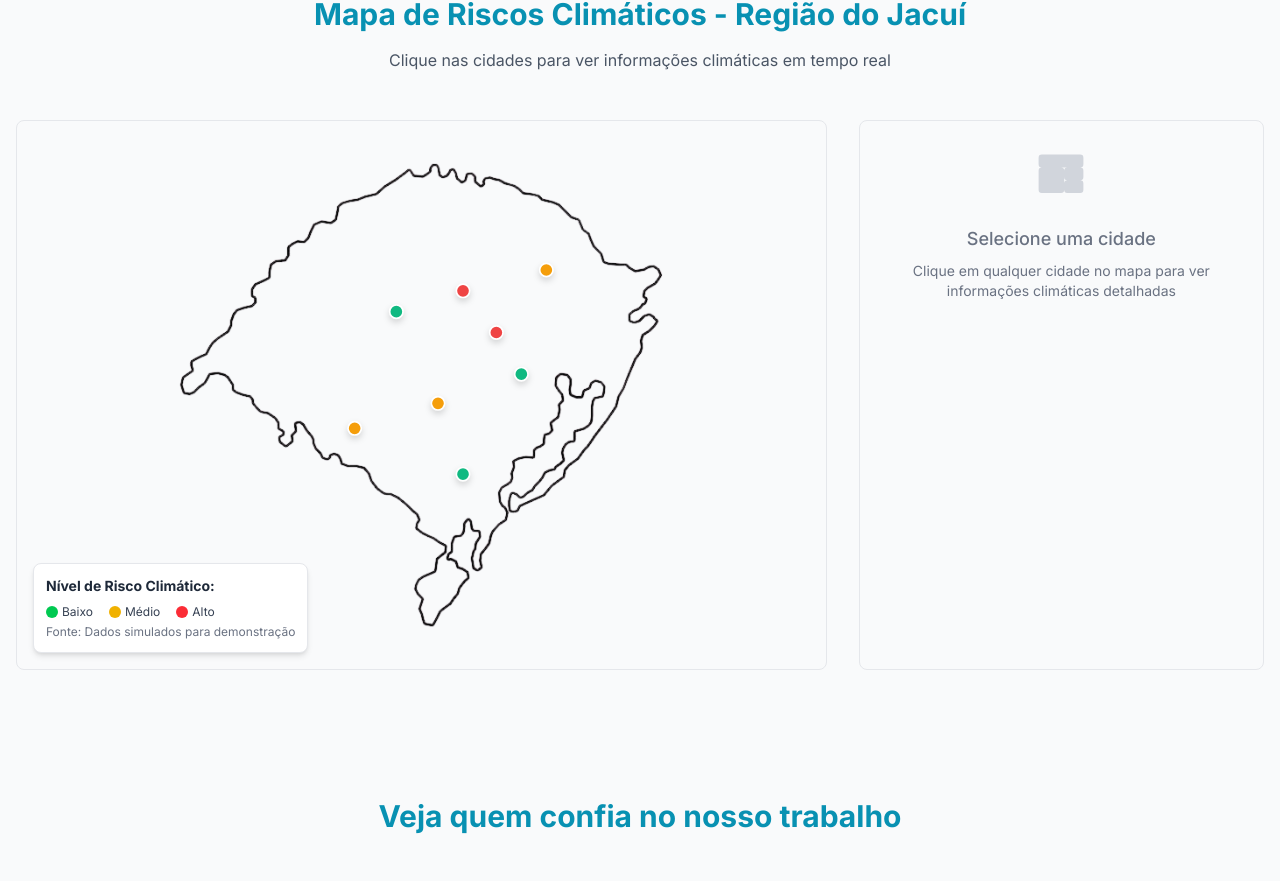
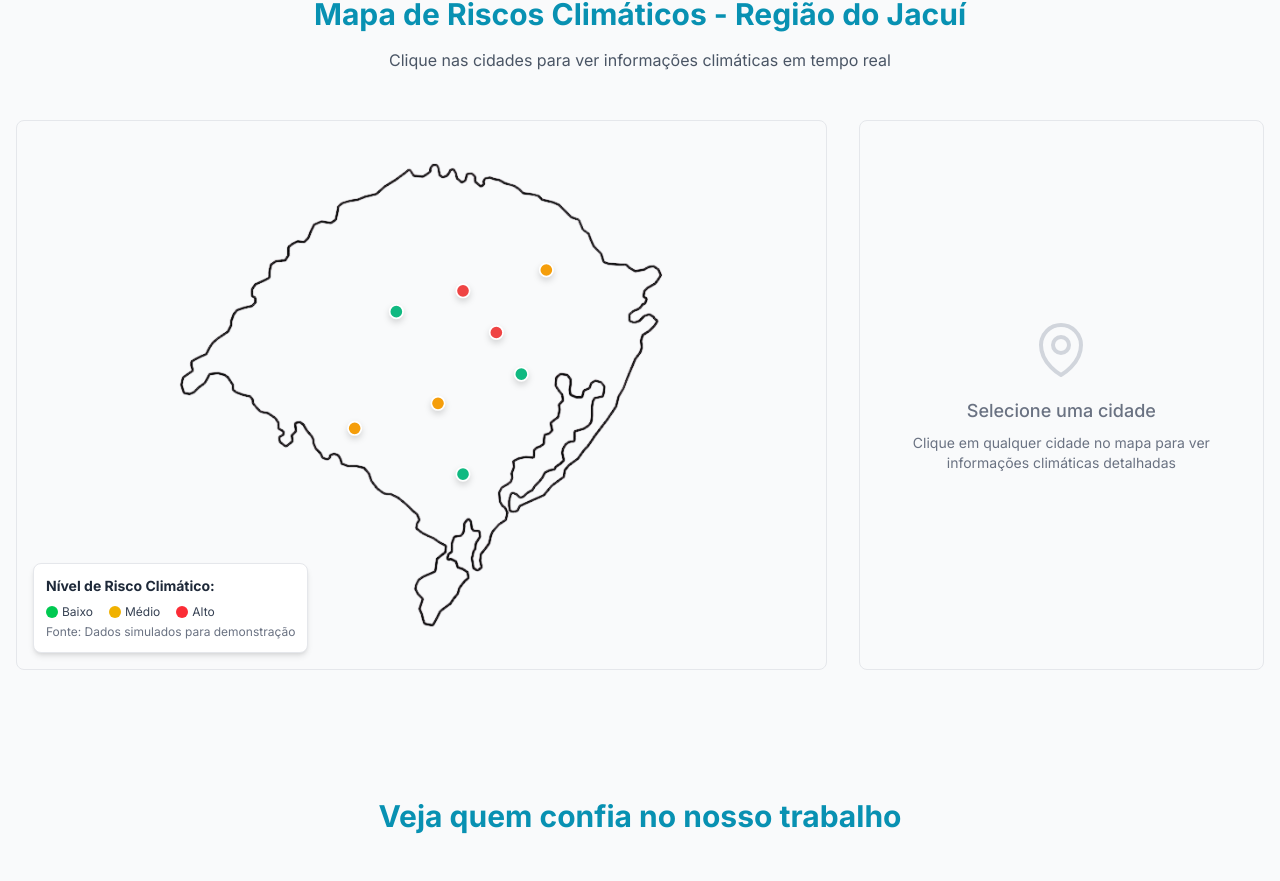
Before and after one commit to Raullize/Hackathon2025, a Next.js app: page / in a window 1280 px wide. Shown: the part 933-1814 px from the top of the page. Built offline with nearby package versions, Linux system fonts and the light colour scheme.

Commit message:
style(InteractiveMap): improve empty state layout and icon
Update the empty state container to use flex layout for better centering and replace the placeholder icon with a location pin icon for better visual representation

```diff
--- a/src/components/InteractiveMap.tsx
+++ b/src/components/InteractiveMap.tsx
@@ -359,10 +359,11 @@ const InteractiveMap = () => {
                   </div>
                 </div>
               ) : (
-                <div className="text-center text-gray-500">
+                <div className="flex flex-col items-center justify-center h-full text-center text-gray-500">
                   <div className="mb-4">
-                    <svg className="w-16 h-16 mx-auto text-gray-300" fill="currentColor" viewBox="0 0 20 20">
-                      <path fillRule="evenodd" d="M3 4a1 1 0 011-1h12a1 1 0 011 1v2a1 1 0 01-1 1H4a1 1 0 01-1-1V4zm0 4a1 1 0 011-1h6a1 1 0 011 1v6a1 1 0 01-1 1H4a1 1 0 01-1-1V8zm8 0a1 1 0 011-1h4a1 1 0 011 1v2a1 1 0 01-1 1h-4a1 1 0 01-1-1V8zm0 4a1 1 0 011-1h4a1 1 0 011 1v2a1 1 0 01-1 1h-4a1 1 0 01-1-1v-2z" clipRule="evenodd" />
+                    <svg className="w-16 h-16 mx-auto text-gray-300" fill="none" stroke="currentColor" viewBox="0 0 24 24">
+                      <path strokeLinecap="round" strokeLinejoin="round" strokeWidth={1.5} d="M15 10.5a3 3 0 11-6 0 3 3 0 016 0z" />
+                      <path strokeLinecap="round" strokeLinejoin="round" strokeWidth={1.5} d="M19.5 10.5c0 7.142-7.5 11.25-7.5 11.25s-7.5-4.108-7.5-11.25a7.5 7.5 0 1115 0z" />
                     </svg>
                   </div>
                   <p className="text-lg font-medium mb-2">
```
